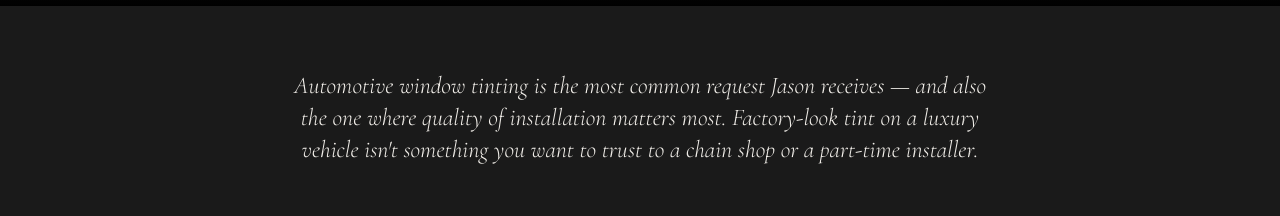
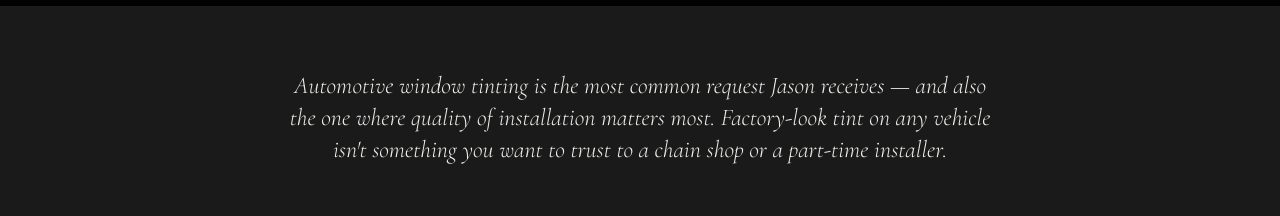
Before and after one commit to Vanceewell/vta-dashboard, a Next.js app in the folder jasons-glass-tint/: page /automotive-window-tint in a window 1280 px wide. Shown: the part 554-770 px from the top of the page. Built offline with nearby package versions, Linux system fonts and the light colour scheme; no server answers; the database is empty; grey boxes are pictures that could not be loaded.

Commit message:
Update automotive service card desc + installer trust sentence copy

```diff
--- a/jasons-glass-tint/src/app/automotive-window-tint/page.tsx
+++ b/jasons-glass-tint/src/app/automotive-window-tint/page.tsx
@@ -22,7 +22,7 @@ export default function Page() {
         img:      "https://images.unsplash.com/photo-1503376780353-7e6692767b70?w=1400&q=80",
         slot:     'automotivePageHero',
       }}
-      intro="Automotive window tinting is the most common request Jason receives — and also the one where quality of installation matters most. Factory-look tint on a luxury vehicle isn't something you want to trust to a chain shop or a part-time installer."
+      intro="Automotive window tinting is the most common request Jason receives — and also the one where quality of installation matters most. Factory-look tint on any vehicle isn't something you want to trust to a chain shop or a part-time installer."
       sections={[
         {
           heading: "Automotive Tinting That Looks Factory-Installed",
--- a/jasons-glass-tint/src/components/ServicesSection.tsx
+++ b/jasons-glass-tint/src/components/ServicesSection.tsx
@@ -36,7 +36,7 @@ const SERVICES = [
     slug:       '/automotive-window-tint',
     overrideId: 'service-automotive',
     title: 'Automotive Tint',
-    desc:  'Factory-precise installation on sedans, trucks, SUVs, and sports cars. Premium American-made film for heat rejection and UV protection.',
+    desc:  'Factory-precise installation on sedans, trucks, SUVs, and sports cars. Premium American-made film for heat rejection, glare reduction, and UV protection.',
     img:   'https://images.unsplash.com/photo-1503376780353-7e6692767b70?w=800&q=80',
     icon:  <CarIcon />,
   },
```
